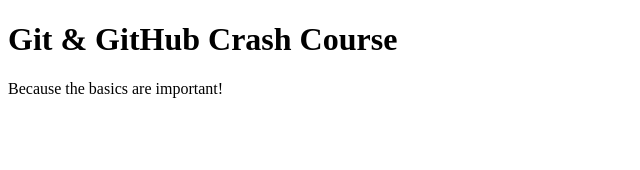
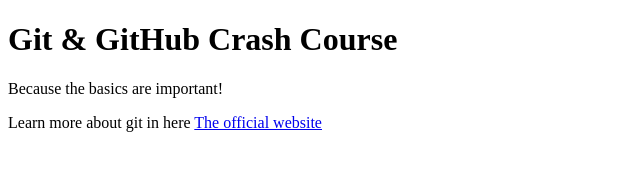
Before and after one commit to Shohanurcsevu/GitHub, a plain HTML site: page index.html in a window 1280 px wide. Shown: the whole page, without its empty margins (0-640 px from the left). Drawn offline with Linux system fonts and the light colour scheme.

Commit message:
added links to git Docs

```diff
--- a/index.html
+++ b/index.html
@@ -9,5 +9,6 @@
   <body>
     <h1>Git & GitHub Crash Course</h1>
     <p>Because the basics are important!</p>
+    <p>Learn more about git in here <a href="https://git-scm.com/book/en/v2">The official website</a></p>
   </body>
 </html>
```
